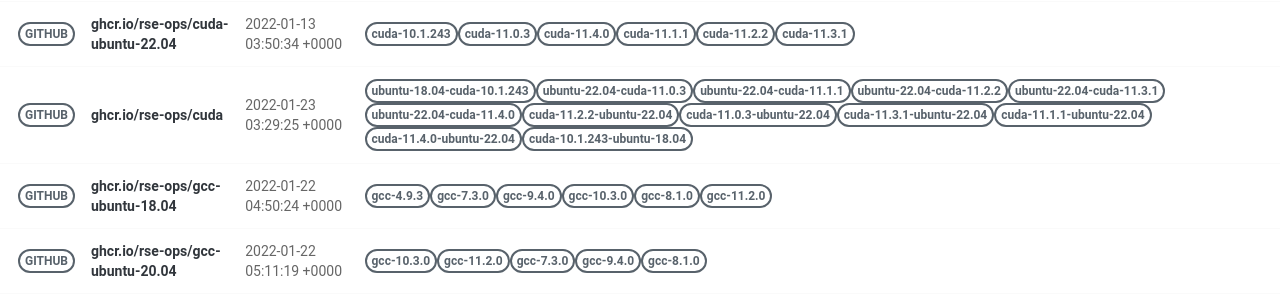
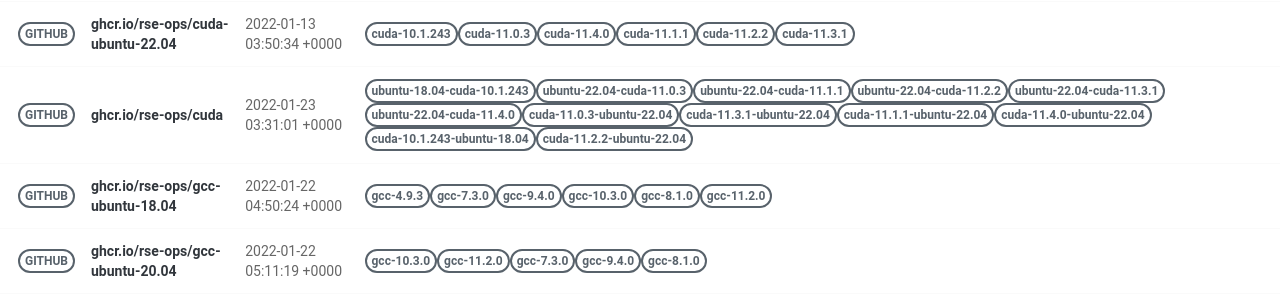
Before and after one commit to rse-ops/docker-images, a Jekyll site: the page built from pages/index.md, in a window 1280 px wide. Shown: the part 428-728 px from the top of the page. Built offline with Jekyll 4.4.1, drawn with Linux system fonts in a browser that asks for light colours; nearby versions of some CDN libraries.

Commit message:
Automated push to update library 2022-01-23

```diff
--- a/_library/ghcr.io-rse-ops-cuda.md
+++ b/_library/ghcr.io-rse-ops-cuda.md
@@ -1,7 +1,7 @@
 ---
 layout: container
 name: ghcr.io/rse-ops/cuda
-updated_at: 2022-01-23 03:29:25.653549
+updated_at: 2022-01-23 03:31:01.227513
 
 
 container_url: https://github.com/orgs/rse-ops/packages/container/package/cuda
```
Also changed, not shown: other parts of _library/ghcr.io-rse-ops-cuda.md (+3 -3 lines).
